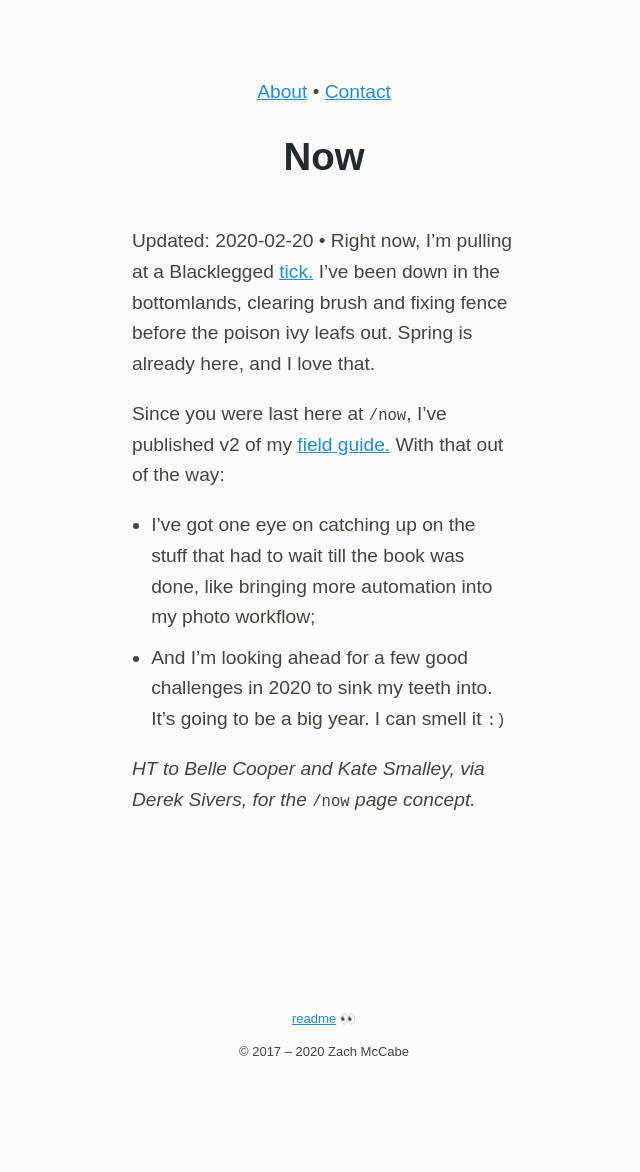
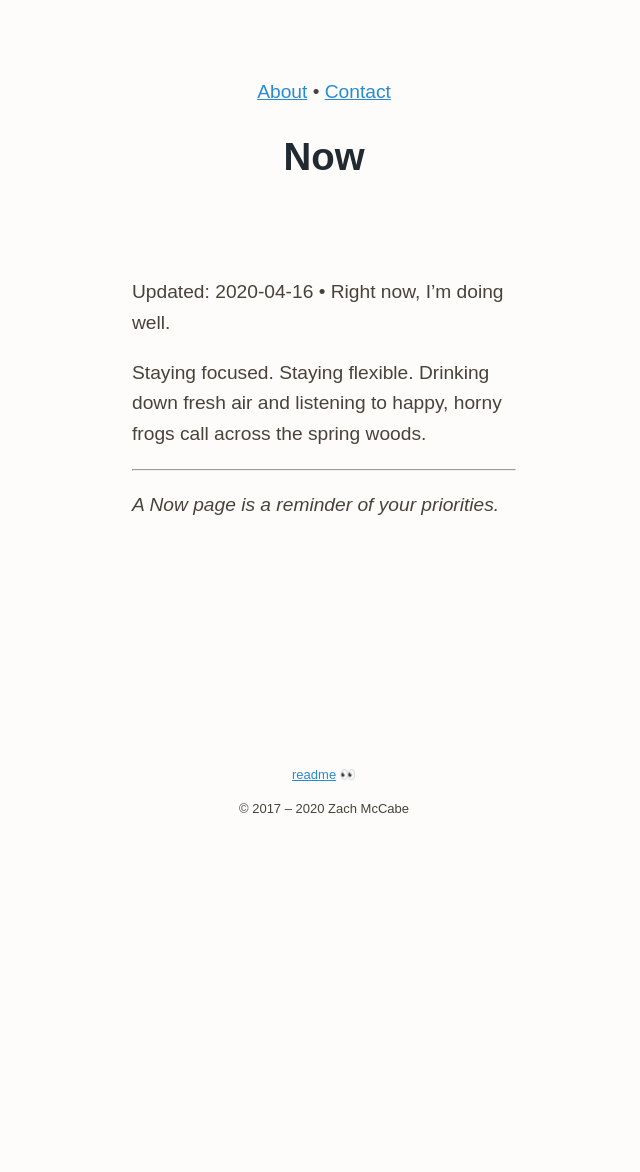
Before and after one commit to zachmccabe/zachmccabe.github.io, a Jekyll site: the page built from now.md, in a window 1280 px wide. Shown: the whole page, without its empty margins (316-956 px from the left). Built offline with Jekyll 4.4.1, drawn with Linux system fonts in a browser that asks for light colours; after the commit the page ends 929 px from its top, so only the background shows below that.

Commit message:
Update now.md

```diff
--- a/now.md
+++ b/now.md
@@ -2,25 +2,16 @@
 layout: kaoliang3_article
 title: Now
 date: 2019-08-28
-update: 2020-02-20
+update: 2020-04-16
 description: "Right now, I'm..."
 
 ---
 
 
-Updated: {% include print_update.html %} • Right now, I'm pulling at a Blacklegged [tick.] I've been down in the bottomlands, clearing brush and fixing fence before the poison ivy leafs out. Spring is already here, and I love that.
+Updated: {% include print_update.html %} • Right now, I'm doing well.
 
-Since you were last here at `/now`, I've published v2 of my [field guide.] With that out of the way:
+Staying focused. Staying flexible. Drinking down fresh air and listening to happy, horny frogs call across the spring woods.
 
-- I've got one eye on catching up on the stuff that had to wait till the book was done, like bringing more automation into my photo workflow;
-- And I'm looking ahead for a few good challenges in 2020 to sink my teeth into. It's going to be a big year. I can smell it `:)`
+---
 
-
-
-
-*HT to Belle Cooper and Kate Smalley, via Derek Sivers, for the* `/now` *page concept.*
-
-
-[tick.]: https://www.cdc.gov/ticks/geographic_distribution.html
-
-[field guide.]: https://www.zachmccabe.com/beijing
+*A Now page is a reminder of your priorities.*
```
